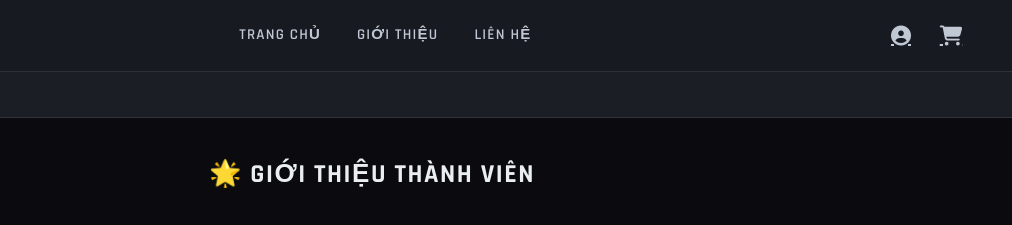
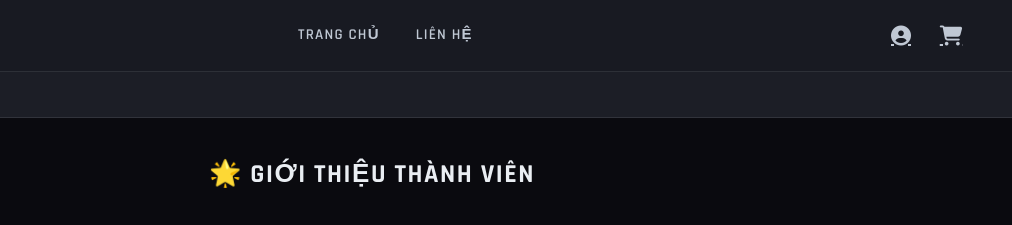
Before and after one commit to xuany2009/nhom10, a plain HTML site: page frontend/about-us.html in a window 1280 px wide. Shown: the top 225 px of the page, 268-1280 px from the left. Drawn offline with Linux system fonts and the light colour scheme.

Commit message:
Update about-us.html

```diff
--- a/frontend/about-us.html
+++ b/frontend/about-us.html
@@ -291,9 +291,7 @@
             <div class="item">
                 <a href="index.html">Trang Chủ</a>
             </div>
-            <div class="item">
-                <a href="about-us.html">Giới thiệu</a>
-            </div>
+
             <div class="item">
                 <a href="#footer">Liên hệ</a>
             </div>
```
